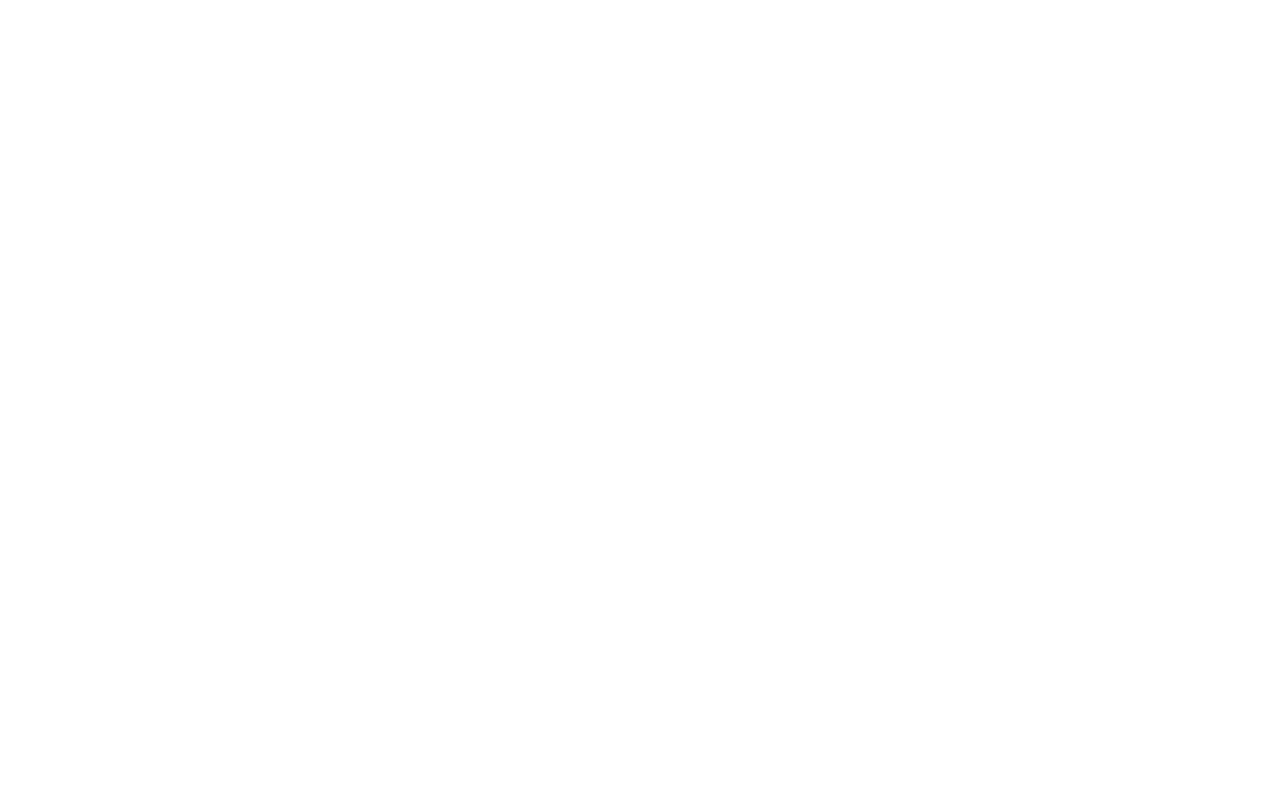
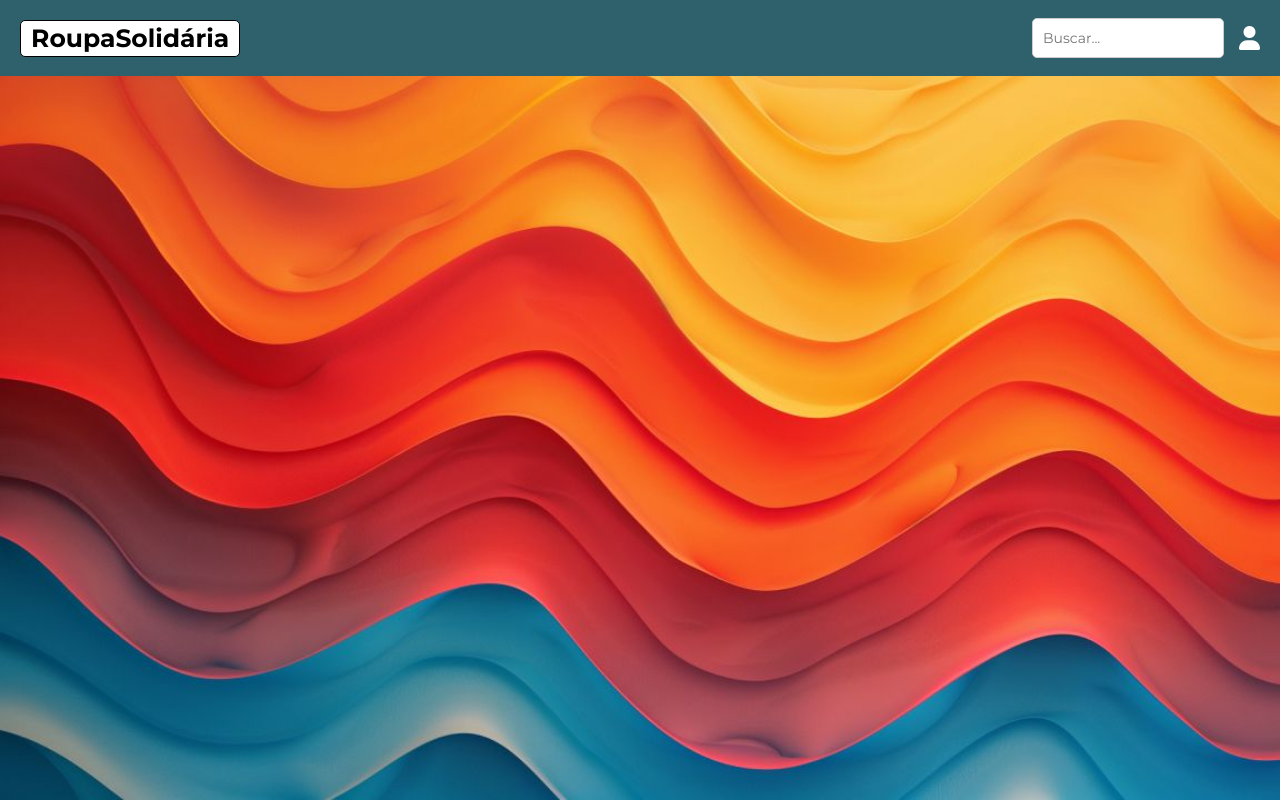
Before and after one commit to raphaeljjoao/roupa-solidaria, an Angular app in the folder app/: page /donate in a window 1280 px wide. Before the commit this address led to /. Built offline with nearby package versions, Linux system fonts and the light colour scheme.

Commit message:
Add clothing donation component

```diff
--- a/app/src/app/app.routes.ts
+++ b/app/src/app/app.routes.ts
@@ -2,9 +2,11 @@
 import { LoginComponent } from './login/login.component';
 import { HomeComponent } from '../home/home.component';
 import { ClothingListComponent } from './clothing-list/clothing-list.component';
+import { ClothingDonationComponent } from './clothing-donation/clothing-donation.component';
 
 export const routes: Routes = [
   { path: '', component: HomeComponent },
   { path: 'login', component: LoginComponent },
-  { path: 'list', component: ClothingListComponent }
+  { path: 'list', component: ClothingListComponent },
+  { path: 'donate', component: ClothingDonationComponent },
 ];
--- /dev/null
+++ b/app/src/app/clothing-donation/clothing-donation.component.html
@@ -0,0 +1,5 @@
+<div class="container">
+  <app-navbar></app-navbar>
+  <div class="inner-container">
+  </div>
+</div>
--- /dev/null
+++ b/app/src/app/clothing-donation/clothing-donation.component.scss
@@ -0,0 +1,13 @@
+.container {
+  background-image: url('/waves.jpg');
+  background-size: cover;
+  min-height: 100vh;
+}
+
+.inner-container {
+  display: flex;
+  justify-content: center;
+  align-items: center;
+  height: 90vh;
+  padding: 0 20px;
+}
--- a/app/src/app/clothing-list/clothing-list.component.html
+++ b/app/src/app/clothing-list/clothing-list.component.html
@@ -3,7 +3,7 @@
   <div class="inner-container">
     <div class="clothing-list">
       <div class="header">
-        <button class="donate-button">Doar Roupa</button>
+        <button class="donate-button" (click)="goToDonate()">Doar Roupa</button>
         <div class="filter">
           <input type="text" placeholder="Filtrar..." class="filter-input" />
         </div>
--- a/app/src/app/clothing-list/clothing-list.component.ts
+++ b/app/src/app/clothing-list/clothing-list.component.ts
@@ -5,6 +5,7 @@
 import { CommonModule } from '@angular/common';
 import { ClothingItemComponent } from '../shared/clothing-item/clothing-item.component';
 import { NotificationService } from '../../service/notification-service.service';
+import { Router } from '@angular/router';
 
 @Component({
   selector: 'app-clothing-list',
@@ -16,7 +17,8 @@
 
   constructor(
     private clothingItemService: ClothingItemService,
-    private notificationService: NotificationService
+    private notificationService: NotificationService,
+    private router: Router
   ) {}
 
   clothingItems: ClothingItem[] = [];
@@ -28,4 +30,8 @@
     });
   }
 
+  goToDonate() {
+    this.router.navigate(['donate']);
+  }
+
 }
```
Also changed, not shown: app/src/app/clothing-donation/clothing-donation.component.ts (added, +13 -0 lines).
